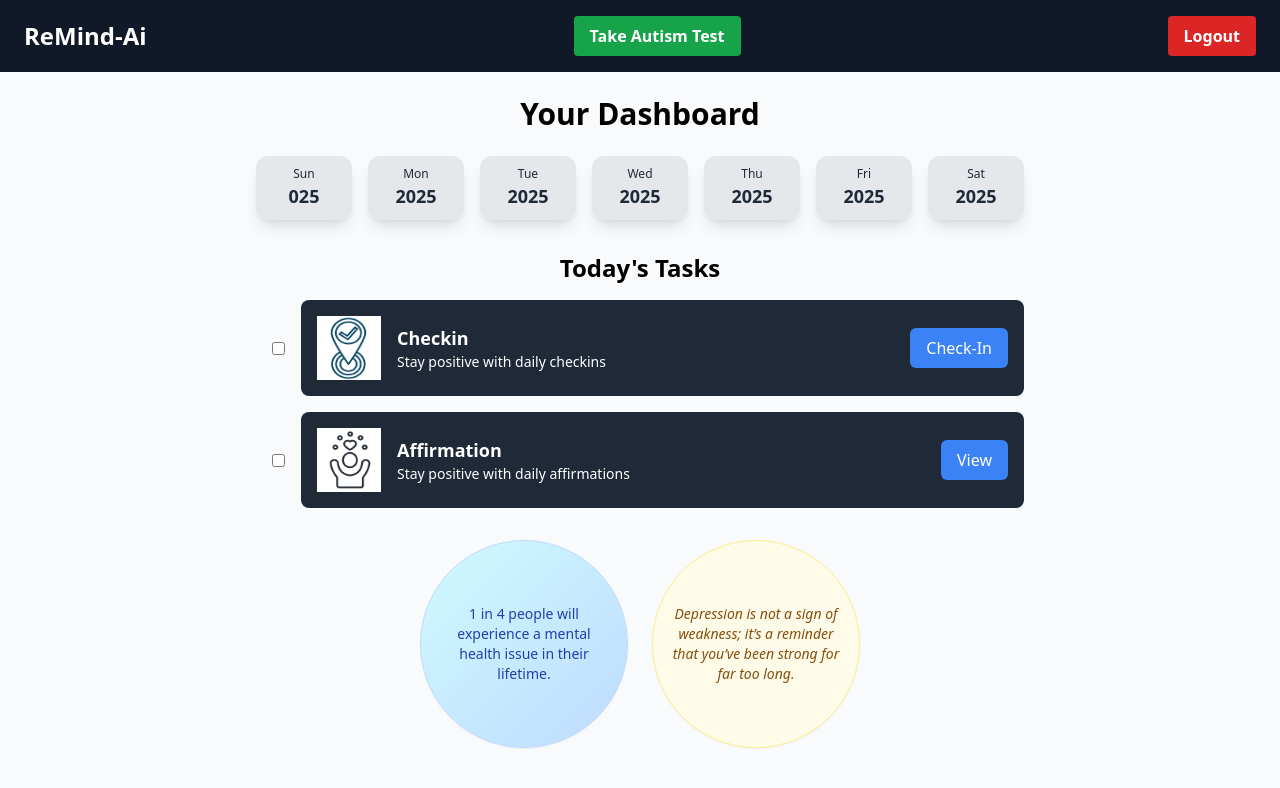
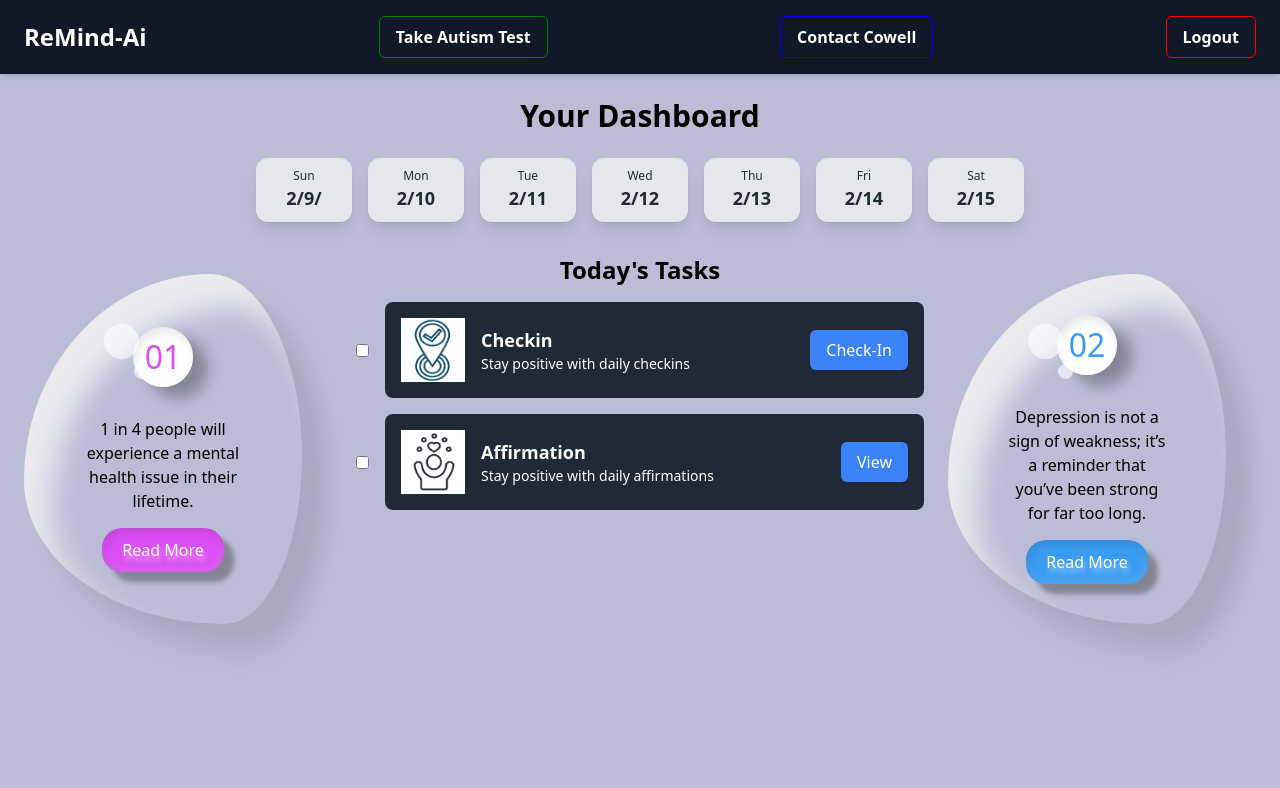
Before and after one commit to ypatodkar/ReMind-AI, a React app: page /dashboard in a window 1280 px wide. Shown: the top 788 px of the page. Built offline with nearby package versions, Linux system fonts and the light colour scheme; no server answers; the HTML template or start-up script is replaced by a standard one.

Commit message:
random stuff

```diff
--- a/src/components/CheckInButton.jsx
+++ b/src/components/CheckInButton.jsx
@@ -12,7 +12,7 @@ const CheckInButton = ({ dayName, dayDate, day, isChecked, onCheckIn }) => {
         }`}
       >
         <span className="text-xs font-medium text-gray-800">{dayName}</span>
-        <span className="text-lg font-bold text-gray-800">{dayDate.slice(5, 10)}</span>
+        <span className="text-lg font-bold text-gray-800">{dayDate.slice(0, 4)}</span>
       </button>
     </div>
   );
--- a/src/components/navBar.jsx
+++ b/src/components/navBar.jsx
@@ -22,17 +22,31 @@ const Navbar = () => {
       <div className="flex space-x-6">
         <button
           onClick={() => navigate('/autismTest')}
-          className="bg-green-600 hover:bg-green-700 text-white font-semibold py-2 px-4 rounded transition duration-300"
-        >
+          style={{ border: '1px solid green', borderRadius: '6px'}}
+          className="hover:bg-green-700 text-white font-semibold py-2 px-4 rounded transition duration-300">
           Take Autism Test
         </button>
+      </div>
+
+      <div className="flex space-x-6">
+        <a
+          href="https://www.scu.edu/bewell/"
+          style={{ border: '1px solid blue', borderRadius: '6px'}}
+          target="_blank"
+          rel="noopener noreferrer"
+          className="hover:bg-blue-700 text-white font-semibold py-2 px-4 rounded transition duration-300"
+        >
+          Contact Cowell
+        </a>
       </div>
 
       {/* Right: Logout Button */}
       <div>
         <button
           onClick={handleSignOut}
-          className="bg-red-600 hover:bg-red-700 text-white font-semibold py-2 px-4 rounded transition duration-300"
+          style={{ border: '1px solid red', borderRadius: '6px'}}
+
+          className=" hover:bg-red-700 text-white font-semibold py-2 px-4 rounded transition duration-300"
         >
           Logout
         </button>
--- a/src/components/userDashboard.jsx
+++ b/src/components/userDashboard.jsx
@@ -4,10 +4,7 @@ import Navbar from './navBar';
 import CheckInModal from './CheckInModal';
 import CheckInButton from './CheckInButton';
 import Task from './Task';
-import Affirmation from './Affirmation'; // Import Affirmation modal
-import NewUserStats from './NewUserStats';
-import AiResponse from './AiResponse';
-
+import Affirmation from './Affirmation';
 
 const UserDashboard = () => {
   const navigate = useNavigate();
@@ -16,7 +13,7 @@ const UserDashboard = () => {
   const [isCheckInModalOpen, setIsCheckInModalOpen] = useState(false);
   const [isAffirmationModalOpen, setIsAffirmationModalOpen] = useState(false);
 
-  // Fixed arrays for facts and quotes
+  // Fixed arrays for content
   const mentalHealthFacts = [
     "1 in 4 people will experience a mental health issue in their lifetime.",
     "Mental and physical health are deeply connected.",
@@ -32,14 +29,14 @@ const UserDashboard = () => {
   ];
 
   const handleTaskCheck = (task) => {
-    setCheckedTasks((prev) =>
-      prev.includes(task) ? prev.filter((t) => t !== task) : [...prev, task]
+    setCheckedTasks(prev =>
+      prev.includes(task) ? prev.filter(t => t !== task) : [...prev, task]
     );
   };
 
   const handleCheckIn = (day) => {
-    setCheckedInDays((prev) =>
-      prev.includes(day) ? prev.filter((d) => d !== day) : [...prev, day]
+    setCheckedInDays(prev =>
+      prev.includes(day) ? prev.filter(d => d !== day) : [...prev, day]
     );
   };
 
@@ -61,6 +58,7 @@ const UserDashboard = () => {
       const dayDate = date.toLocaleDateString('en-US');
       days.push({ dayName, dayDate, day: i + 1 });
     }
+    console.log(days);
     return days;
   };
 
@@ -69,7 +67,7 @@ const UserDashboard = () => {
   return (
     <>
       <Navbar />
-      <div className="p-6 bg-gray-50 min-h-screen">
+      <div className="p-6 bg-gray-50 min-h-screen" style={{ backgroundColor: '#000b6445'}}>
         <h1 className="text-3xl font-bold mb-6 text-center">Your Dashboard</h1>
 
         {/* Check-In Buttons Row */}
@@ -85,10 +83,22 @@ const UserDashboard = () => {
             />
           ))}
         </div>
+        <div className="flex flex-col md:flex-row justify-center items-start gap-6">
+  {/* Left Bubble: Mental Health Fact */}
+  <div className="md:w-1/4 flex justify-end">
+    <div className="drop" style={{ "--clr": "#db4ef4" }}>
+      <div className="content">
+        <h2>01</h2>
+        <p>{mentalHealthFacts[0]}</p>
+        <a href="#">Read More</a>
+      </div>
+    </div>
+  </div>
 
-        {/* Today's Tasks Section */}
+  {/* Center Column: Today's Tasks */}
+  <div className="md:w-1/2 w-full">
     <h2 className="text-2xl font-semibold mb-4 text-center">Today's Tasks</h2>
-        <div className="max-w-3xl mx-auto pl-4 mb-8 space-y-4">
+    <div className="space-y-4">
       <Task
         task="checkin"
         isChecked={checkedTasks.includes('checkin')}
@@ -102,15 +112,29 @@ const UserDashboard = () => {
         onModalOpen={openAffirmationModal}
       />
     </div>
+  </div>
 
-        {/* Fixed Bubble Cards for Mental Health Fact and Depression Quote */}
-        <div className="flex justify-center space-x-6 mt-8">
-          <div className="bg-gradient-to-br from-cyan-100 to-blue-200 border border-blue-200 text-blue-800 p-4 w-52 h-52 flex items-center justify-center rounded-full shadow-sm text-center whitespace-normal break-words">
-            <p className="text-sm">{mentalHealthFacts[0]}</p>
+  {/* Right Bubble: Depression Quote */}
+  <div className="md:w-1/4 flex justify-start">
+    <div className="drop" style={{ "--clr": "#3a9cf1" }}>
+      <div className="content">
+        <h2>02</h2>
+        <p>{depressionQuotes[0]}</p>
+        <a href="#">Read More</a>
       </div>
-          <div className="bg-yellow-50 border border-yellow-200 text-yellow-800 p-4 w-52 h-52 flex items-center justify-center rounded-full shadow-sm text-center italic whitespace-normal break-words">
-            <p className="text-sm">{depressionQuotes[0]}</p>
     </div>
+  </div>
+</div>
+
+        {/* Fixed Bubble Cards on either side of the tasks */}
+        <div className="hidden md:grid md:grid-cols-3 gap-6 items-center">
+
+
+          {/* Center Column: (empty, used only for spacing) */}
+          <div></div>
+
+          {/* Right Bubble: Depression Quote */}
+
         </div>
 
         {/* Modals */}
@@ -121,8 +145,6 @@ const UserDashboard = () => {
           <Affirmation closeModal={closeAffirmationModal} onDone={markAffirmationAsDone} />
         )}
       </div>
-
-
     </>
   );
 };
--- a/src/index.css
+++ b/src/index.css
@@ -17,3 +17,89 @@
 .animate-fadeOut {
   animation: fadeOut 2s forwards;
 }
+
+/* Drop bubble template */
+.drop {
+  width: 350px;
+  height: 350px;
+  position: relative;
+  display: flex;
+  align-items: center;
+  justify-content: center;
+  flex-wrap: wrap;
+  box-shadow: inset 20px 20px 20px rgba(0, 0, 0, 0.05),
+              25px 35px 20px rgba(0, 0, 0, 0.05),
+              25px 20px 20px rgba(0, 0, 0, 0.05),
+              inset 25px 30px 30px rgba(255, 255, 255, 0.9);
+}
+.drop:nth-child(1) {
+  border-radius: 67% 33% 28% 72% / 59% 52% 48% 41%;
+  margin: 20px 30px 30px 0;
+}
+.drop:nth-child(2) {
+  border-radius: 15% 85% 53% 47% / 55% 41% 59% 45%;
+}
+.drop::before {
+  content: '';
+  position: absolute;
+  width: 35px;
+  height: 35px;
+  background-color: #ffffffc8;
+  top: 50px;
+  left: 80px;
+  border-radius: 50%;
+  opacity: 0.8;
+}
+.drop::after {
+  content: '';
+  position: absolute;
+  width: 15px;
+  height: 15px;
+  background-color: #ffffffc8;
+  top: 90px;
+  left: 110px;
+  border-radius: 50%;
+  opacity: 0.8;
+}
+.content {
+  display: flex;
+  align-items: center;
+  justify-content: center;
+  text-align: center;
+  flex-direction: column;
+  padding: 40px 60px;
+  gap: 15px;
+}
+.content h2 {
+  margin-bottom: 15px;
+  width: 60px;
+  height: 60px;
+  background-color: #fff;
+  border-radius: 50%;
+  display: flex;
+  align-items: center;
+  justify-content: center;
+  font-size: 2em;
+  color: var(--clr);
+  box-shadow: inset 2px 5px 10px rgba(0,0,0,0.1),
+              inset -2px -5px 10px rgba(255,255,255,1),
+              15px 15px 10px rgba(0,0,0,0.05),
+              15px 10px 15px rgba(0,0,0,0.25);
+}
+.content a {
+  padding: 10px 20px;
+  background-color: var(--clr);
+  border-radius: 20px;
+  color: #fff;
+  text-shadow: 2px 5px 5px rgba(255,255,255,0.5);
+  cursor: pointer;
+  transition: background-color 0.5s, color 0.5s;
+  box-shadow: inset 2px 5px 10px rgba(0,0,0,0.1),
+              inset -2px -5px 10px rgba(255,255,255,0.1),
+              10px 10px 5px rgba(0,0,0,0.05),
+              10px 10px 5px rgba(0,0,0,0.25);
+}
+.content a:hover {
+  background-color: #fff;
+  color: var(--clr);
+}
```
Lines whose indentation alone changed are shown as unchanged.
